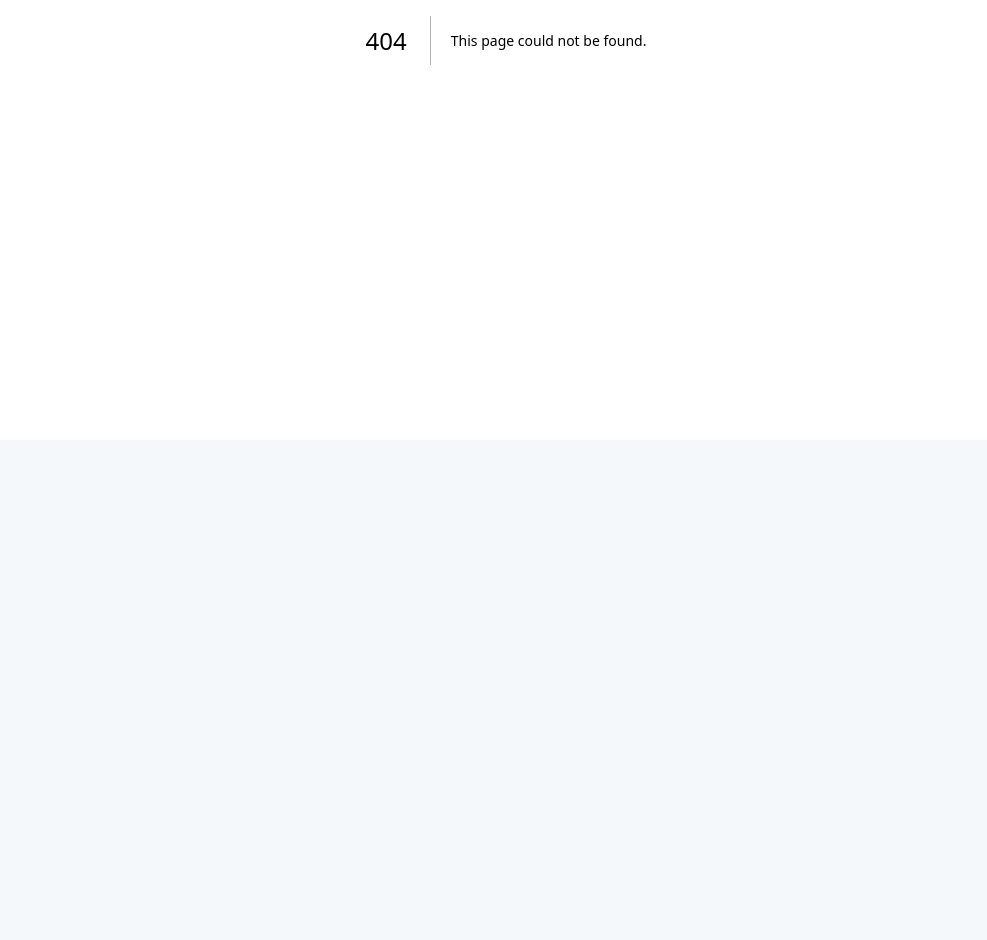
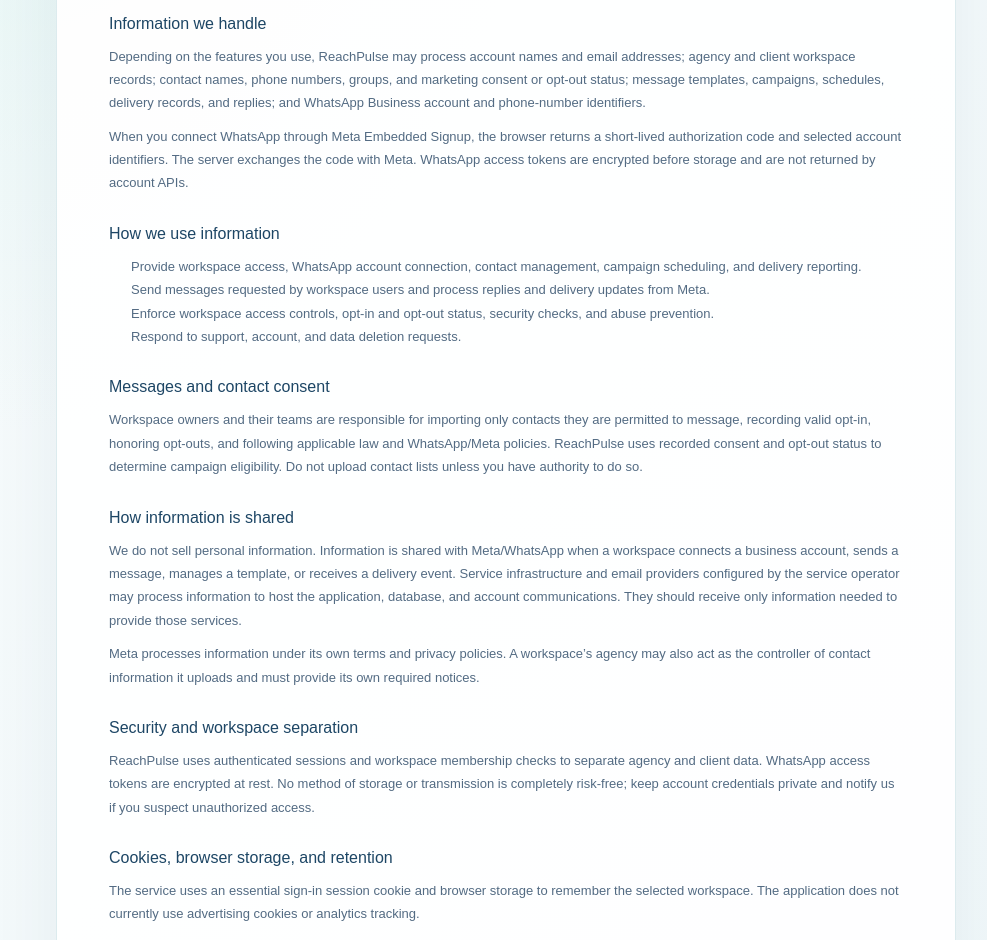
Before and after one commit to najafshah12/whatsappmarketingtool, a Next.js app: page /privacy in a window 1280 px wide. Before the commit this address had no page. Shown: the part 360-1300 px from the top of the page, without its empty margins (134-1121 px from the left). Before the commit the page ends 800 px from the top, so only its background shows below. Built offline with nearby package versions, Linux system fonts and the light colour scheme.

Commit message:
Add ReachPulse privacy policy page

```diff
--- /dev/null
+++ b/app/privacy/page.tsx
@@ -0,0 +1,17 @@
+import type { Metadata } from "next";
+import LegalPage from "../legal-page";
+import styles from "../legal.module.css";
+
+export const metadata: Metadata = { title: "Privacy Policy · ReachPulse", description: "How ReachPulse handles workspace, contact, campaign, and WhatsApp connection data." };
+
+export default function PrivacyPage() {
+  return <LegalPage title="Privacy Policy" intro="This policy describes how ReachPulse handles information when agencies and their client workspaces use the ReachPulse messaging service.">
+    <section className={styles.section}><h2>Information we handle</h2><p>Depending on the features you use, ReachPulse may process account names and email addresses; agency and client workspace records; contact names, phone numbers, groups, and marketing consent or opt-out status; message templates, campaigns, schedules, delivery records, and replies; and WhatsApp Business account and phone-number identifiers.</p><p>When you connect WhatsApp through Meta Embedded Signup, the browser returns a short-lived authorization code and selected account identifiers. The server exchanges the code with Meta. WhatsApp access tokens are encrypted before storage and are not returned by account APIs.</p></section>
+    <section className={styles.section}><h2>How we use information</h2><ul><li>Provide workspace access, WhatsApp account connection, contact management, campaign scheduling, and delivery reporting.</li><li>Send messages requested by workspace users and process replies and delivery updates from Meta.</li><li>Enforce workspace access controls, opt-in and opt-out status, security checks, and abuse prevention.</li><li>Respond to support, account, and data deletion requests.</li></ul></section>
+    <section className={styles.section}><h2>Messages and contact consent</h2><p>Workspace owners and their teams are responsible for importing only contacts they are permitted to message, recording valid opt-in, honoring opt-outs, and following applicable law and WhatsApp/Meta policies. ReachPulse uses recorded consent and opt-out status to determine campaign eligibility. Do not upload contact lists unless you have authority to do so.</p></section>
+    <section className={styles.section}><h2>How information is shared</h2><p>We do not sell personal information. Information is shared with Meta/WhatsApp when a workspace connects a business account, sends a message, manages a template, or receives a delivery event. Service infrastructure and email providers configured by the service operator may process information to host the application, database, and account communications. They should receive only information needed to provide those services.</p><p>Meta processes information under its own terms and privacy policies. A workspace’s agency may also act as the controller of contact information it uploads and must provide its own required notices.</p></section>
+    <section className={styles.section}><h2>Security and workspace separation</h2><p>ReachPulse uses authenticated sessions and workspace membership checks to separate agency and client data. WhatsApp access tokens are encrypted at rest. No method of storage or transmission is completely risk-free; keep account credentials private and notify us if you suspect unauthorized access.</p></section>
+    <section className={styles.section}><h2>Cookies, browser storage, and retention</h2><p>The service uses an essential sign-in session cookie and browser storage to remember the selected workspace. The application does not currently use advertising cookies or analytics tracking.</p><p>We keep information while needed to provide the service, maintain campaign and security records, and meet legal obligations. When an account or workspace is removed, data is deleted or de-identified where feasible, subject to legal or security retention needs and routine backup cycles.</p></section>
+    <section className={styles.section}><h2>Your choices and contact</h2><p>You can ask your agency workspace administrator to correct or remove workspace records. For account-level privacy questions or a deletion request, email <a className={styles.email} href="mailto:belic.info.pk@gmail.com">belic.info.pk@gmail.com</a>. Include the account email and workspace name; never include your password, Meta app secret, or WhatsApp access token.</p></section>
+  </LegalPage>;
+}
```
